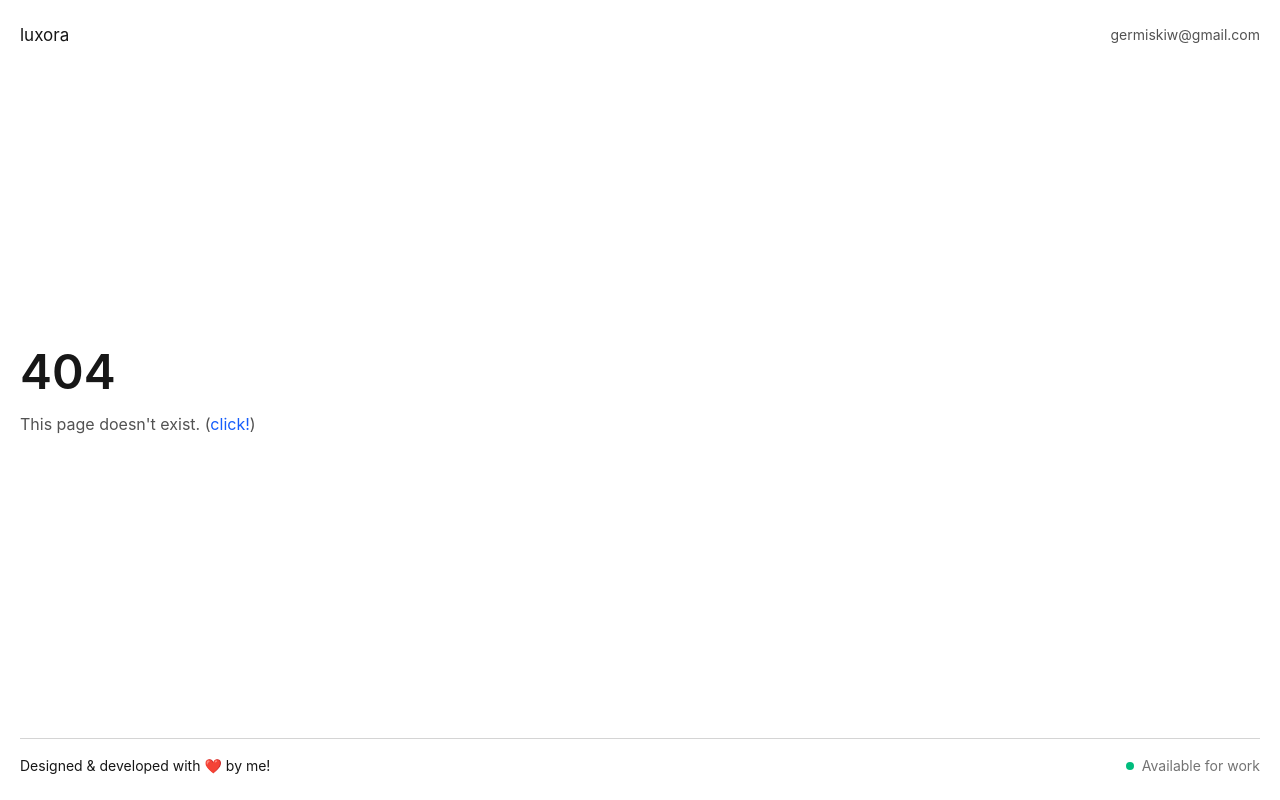
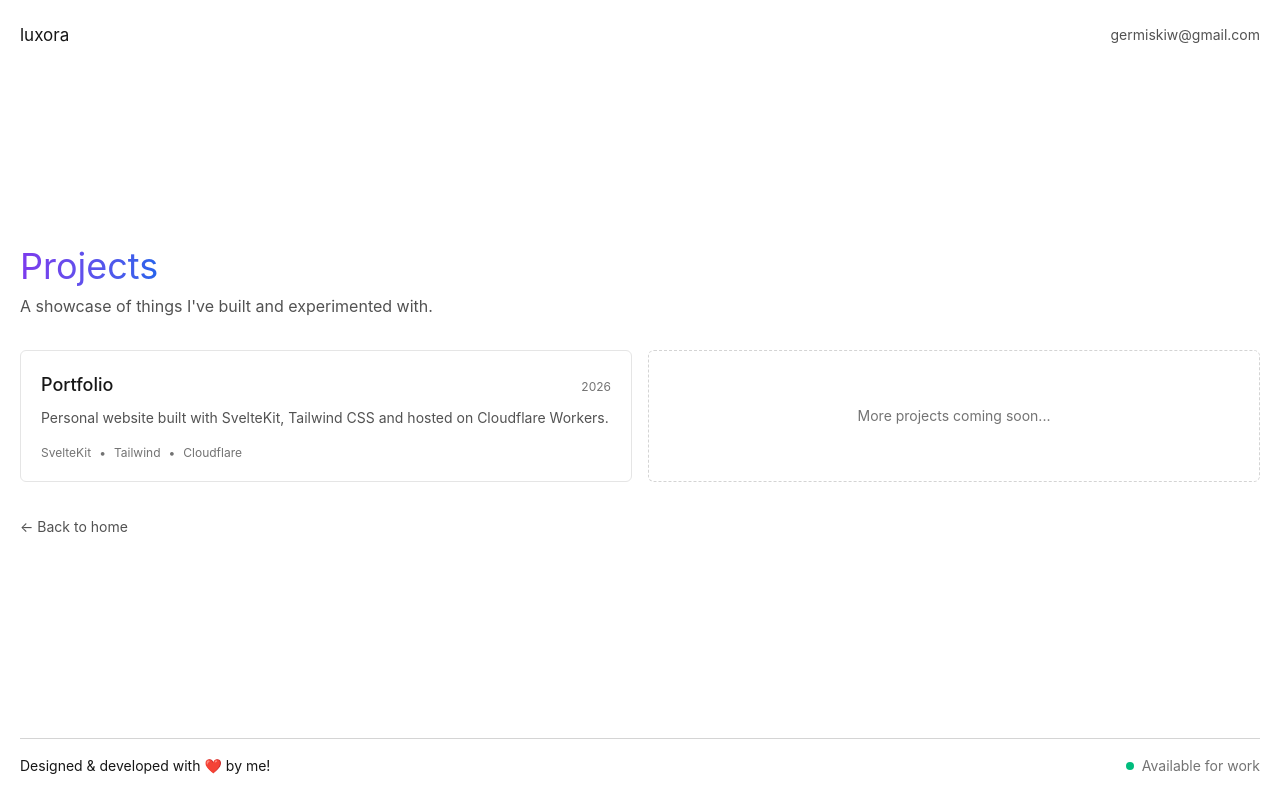
Before and after one commit to lux0ra/portfolio, a SvelteKit app: page /projects in a window 1280 px wide. Before the commit this address had no page. Built offline with nearby package versions, Linux system fonts and the light colour scheme.

Commit message:
Added projects page

```diff
--- a/src/routes/+page.svelte
+++ b/src/routes/+page.svelte
@@ -68,6 +68,20 @@
             </div>
             <div class="flex flex-col">
                 <h2
+                    class="w-fit bg-linear-to-r from-[#7c3aed] to-[#2563eb] dark:from-[#a78bfa] dark:to-[#60a5fa] bg-clip-text text-[1.375rem] leading-7 font-normal text-transparent"
+                >
+                    About me
+                </h2>
+                <div class="mt-2 flex flex-col gap-2 text-base leading-6">
+                    <a
+                        href="/projects"
+                        class="w-fit rounded-sm no-underline transition-colors duration-200 hover:text-blue-500 dark:hover:text-blue-400 focus-visible:text-blue-500 dark:focus-visible:text-blue-400 focus-visible:outline-2 focus-visible:outline-offset-4 focus-visible:outline-blue-500 dark:focus-visible:outline-blue-400 motion-reduce:transition-none"
+                        >Projects</a
+                    >
+                </div>
+            </div>
+            <div class="flex flex-col">
+                <h2
                     class="w-fit bg-linear-to-r from-[#b85b00] to-[#c91e40] dark:from-[#fb923c] dark:to-[#ff5e82] bg-clip-text text-[1.375rem] leading-7 font-normal text-transparent"
                 >
                     Donate
--- /dev/null
+++ b/src/routes/projects/+page.svelte
@@ -0,0 +1,54 @@
+<svelte:head>
+    <title>Projects — luxora</title>
+</svelte:head>
+
+<main class="flex w-full min-w-0 flex-col gap-8 py-4 sm:py-0">
+    <div class="flex flex-col gap-2">
+        <h1
+            class="w-fit bg-linear-to-r from-[#7c3aed] to-[#2563eb] dark:from-[#a78bfa] dark:to-[#60a5fa] bg-clip-text text-3xl sm:text-4xl font-normal text-transparent"
+        >
+            Projects
+        </h1>
+        <p class="text-base text-neutral-600 dark:text-[#8B949E]">
+            A showcase of things I've built and experimented with.
+        </p>
+    </div>
+
+    <div class="grid grid-cols-1 gap-4 sm:grid-cols-2">
+        <div
+            class="group rounded-md border border-neutral-200 dark:border-[#30363D] p-5 transition-colors duration-200 hover:border-neutral-400 dark:hover:border-neutral-600"
+        >
+            <div class="flex items-baseline justify-between gap-2">
+                <h2 class="text-lg font-medium text-neutral-900 dark:text-[#F0F6FC]">
+                    Portfolio
+                </h2>
+                <span class="text-xs text-neutral-500 dark:text-[#8B949E]">2026</span>
+            </div>
+            <p class="mt-2 text-sm leading-relaxed text-neutral-600 dark:text-[#8B949E]">
+                Personal website built with SvelteKit, Tailwind CSS and hosted on Cloudflare Workers.
+            </p>
+            <div class="mt-4 flex gap-2 text-xs text-neutral-500 dark:text-[#8B949E]">
+                <span>SvelteKit</span>
+                <span>•</span>
+                <span>Tailwind</span>
+                <span>•</span>
+                <span>Cloudflare</span>
+            </div>
+        </div>
+
+        <div
+            class="flex flex-col items-center justify-center rounded-md border border-dashed border-neutral-300 dark:border-[#30363D] p-5 text-center text-sm text-neutral-500 dark:text-[#8B949E]"
+        >
+            <p>More projects coming soon...</p>
+        </div>
+    </div>
+
+    <div>
+        <a
+            href="/"
+            class="w-fit rounded-sm text-sm text-neutral-600 dark:text-[#8B949E] transition-colors duration-200 hover:text-blue-500 dark:hover:text-blue-400 focus-visible:outline-2 focus-visible:outline-offset-4 focus-visible:outline-blue-500 dark:focus-visible:outline-blue-400 motion-reduce:transition-none"
+        >
+            ← Back to home
+        </a>
+    </div>
+</main>
```
Also changed, not shown: 1 other file (tests, documents, lock files or other folders).
